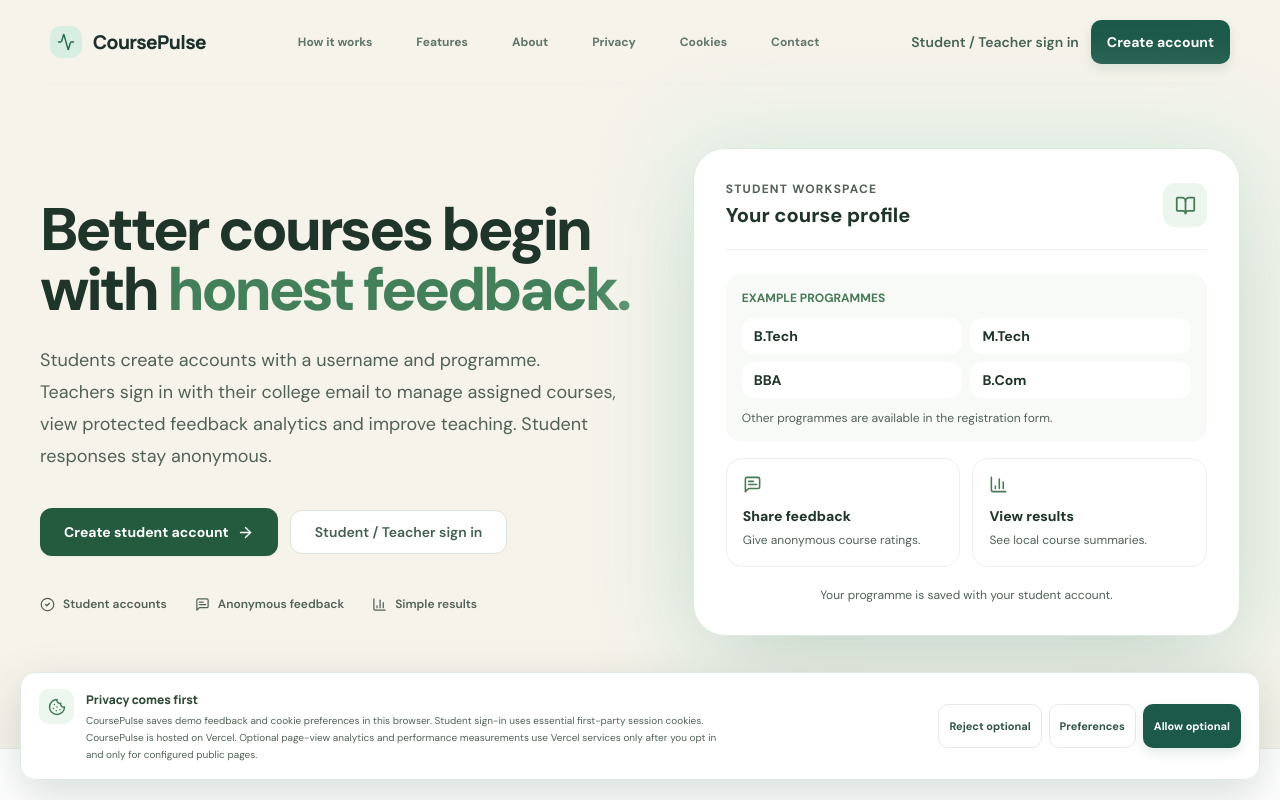
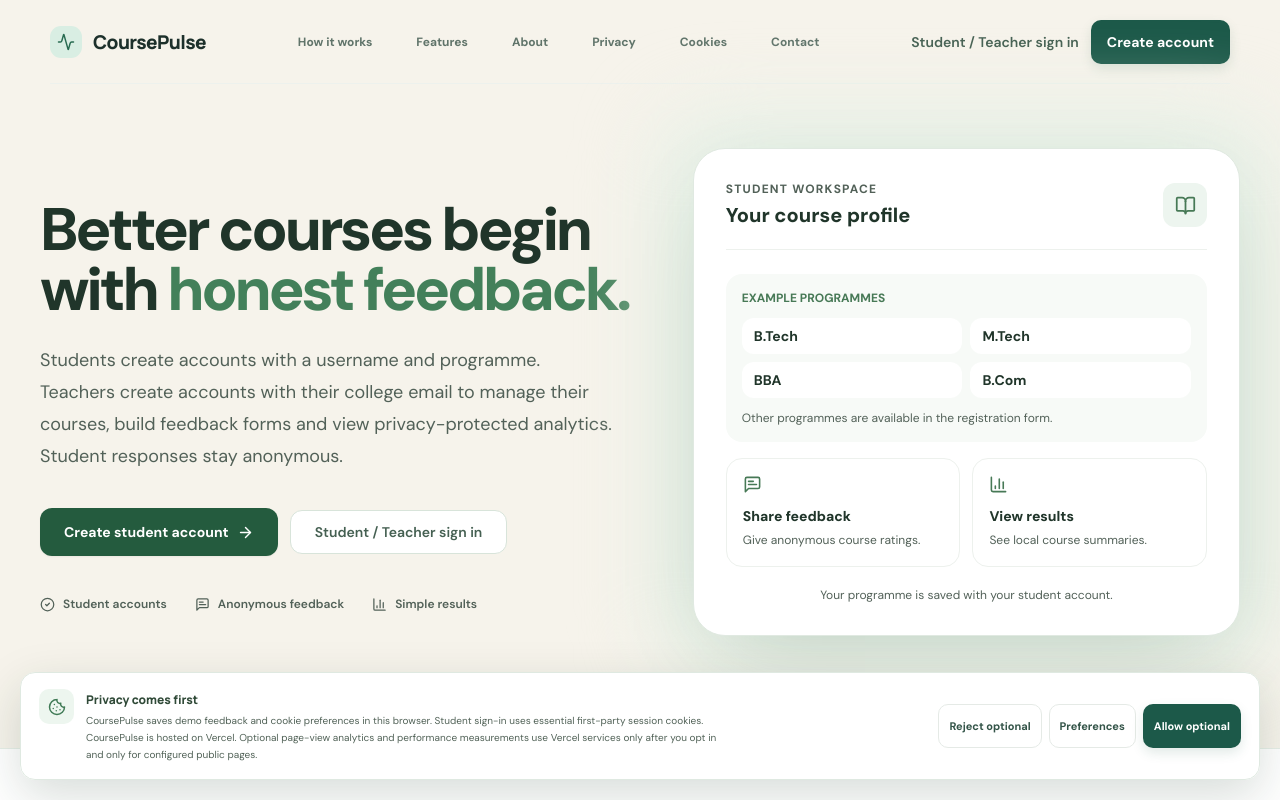
Before and after one commit to akashsharmapb09-cpu/coursePulse.site, a Next.js app: page / in a window 1280 px wide. Shown: the top 800 px of the page. Built offline with nearby package versions, Linux system fonts and the light colour scheme; no server answers.

Commit message:
Clarify Student and Teacher access on homepage

```diff
--- a/app/page.tsx
+++ b/app/page.tsx
@@ -14,7 +14,7 @@ export default function Home() {
     <section className="mx-auto grid max-w-7xl items-center gap-12 px-6 pb-20 pt-10 lg:grid-cols-[1.05fr_.95fr] lg:px-10 lg:pb-28 lg:pt-16">
       <div>
         <h1 className="mt-7 max-w-2xl text-5xl font-extrabold leading-[1.08] tracking-[-.055em] sm:text-6xl">Better courses begin with <span className="text-[#43805a]">honest feedback.</span></h1>
-        <p className="mt-6 max-w-xl text-lg leading-8 text-[#526158]">Students create accounts with a username and programme. Teachers sign in with their college email to manage assigned courses, view protected feedback analytics and improve teaching. Student responses stay anonymous.</p>
+        <p className="mt-6 max-w-xl text-lg leading-8 text-[#526158]">Students create accounts with a username and programme. Teachers create accounts with their college email to manage their courses, build feedback forms and view privacy-protected analytics. Student responses stay anonymous.</p>
         <div className="mt-9 flex flex-wrap items-center gap-3">
           <Link href="/signup" className="inline-flex items-center gap-2 rounded-xl bg-[#245b3e] px-6 py-3.5 text-sm font-bold text-white shadow-sm hover:bg-[#1a442e] transition-colors">
             Create student account <ArrowRight size={17}/>
```
